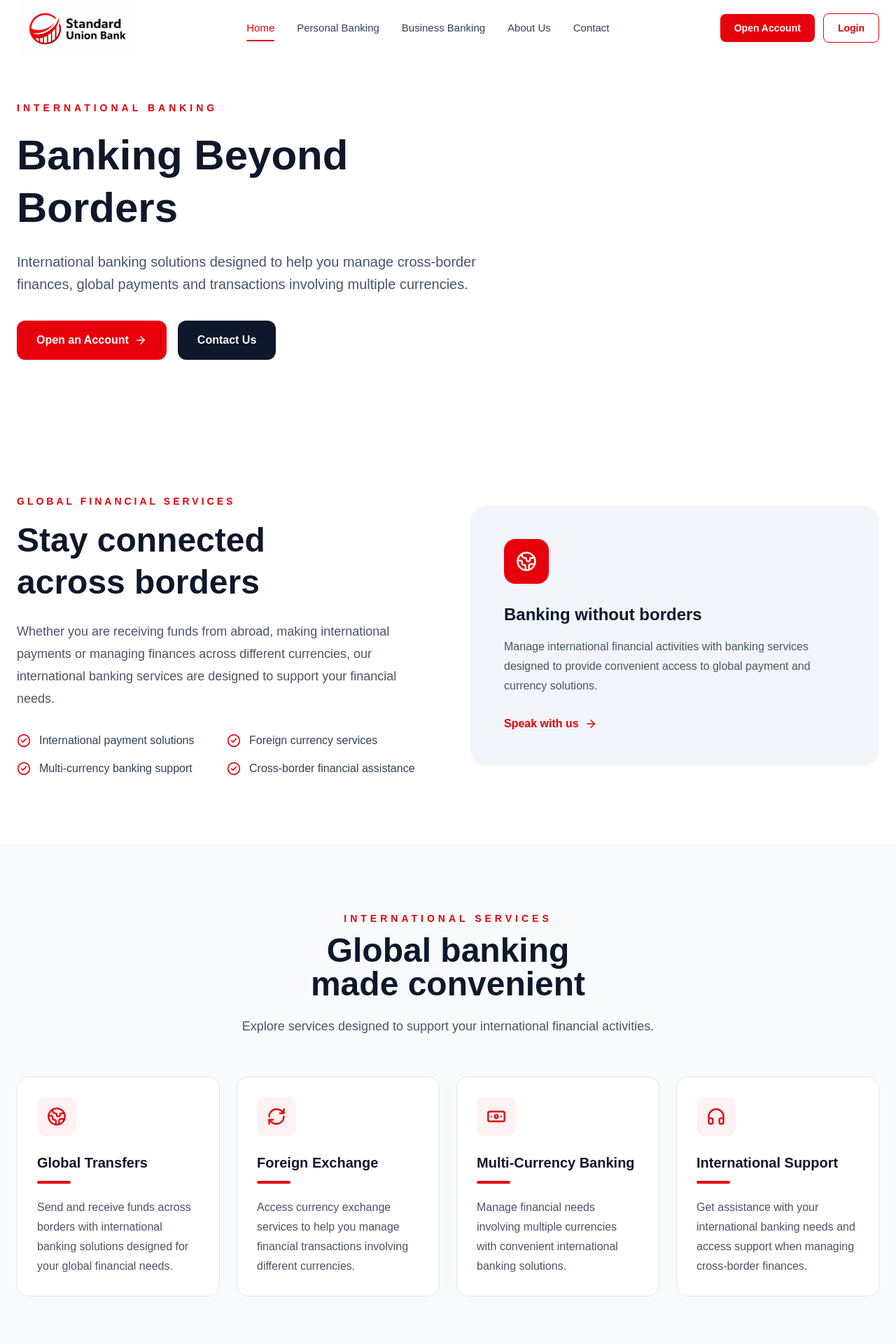
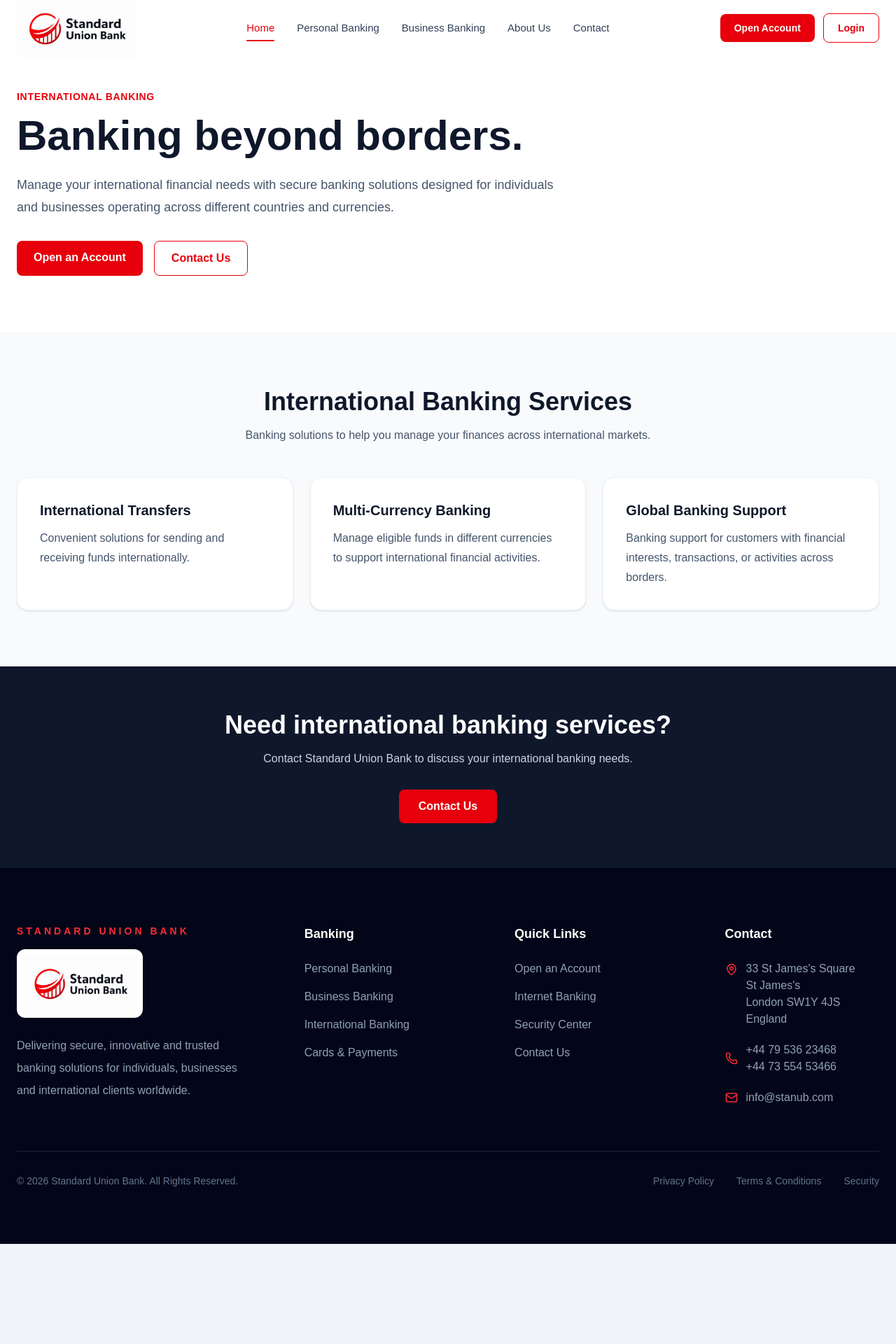
Before and after one commit to NetfacilitiesLtd/standard-union-bank, a Next.js app: page /international in a window 1280 px wide. Shown: the top 1920 px of the page at 70% size. After the commit the page ends 1777 px from the top, so only its background shows below. Built offline with nearby package versions, Linux system fonts and the light colour scheme.

Commit message:
Update international banking page

```diff
--- a/app/international/page.tsx
+++ b/app/international/page.tsx
@@ -1,86 +1,41 @@
 import Link from "next/link";
-import {
-  Globe2,
-  ArrowRight,
-  CheckCircle2,
-  Banknote,
-  RefreshCw,
-  Headphones,
-} from "lucide-react";
 import Navbar from "@/components/Navbar";
 import Footer from "@/components/Footer";
 
-const services = [
-  {
-    title: "Global Transfers",
-    description:
-      "Send and receive funds across borders with international banking solutions designed for your global financial needs.",
-    icon: Globe2,
-  },
-  {
-    title: "Foreign Exchange",
-    description:
-      "Access currency exchange services to help you manage financial transactions involving different currencies.",
-    icon: RefreshCw,
-  },
-  {
-    title: "Multi-Currency Banking",
-    description:
-      "Manage financial needs involving multiple currencies with convenient international banking solutions.",
-    icon: Banknote,
-  },
-  {
-    title: "International Support",
-    description:
-      "Get assistance with your international banking needs and access support when managing cross-border finances.",
-    icon: Headphones,
-  },
-];
-
-const benefits = [
-  "International payment solutions",
-  "Foreign currency services",
-  "Multi-currency banking support",
-  "Cross-border financial assistance",
-];
-
 export default function InternationalBankingPage() {
   return (
-    <main className="bg-white">
+    <main className="min-h-screen bg-slate-50">
       <Navbar />
 
       {/* Hero */}
-      <section className="relative overflow-hidden bg-white pt-36 pb-24">
-        <div className="relative max-w-7xl mx-auto px-6">
+      <section className="bg-white pt-32 pb-20">
+        <div className="max-w-7xl mx-auto px-6">
           <div className="max-w-3xl">
-            <p className="uppercase tracking-[5px] text-red-600 text-sm font-semibold">
+            <p className="text-sm font-semibold uppercase tracking-wider text-red-600">
               International Banking
             </p>
 
-            <h1 className="mt-5 text-5xl md:text-6xl font-bold text-slate-900 leading-tight">
-              Banking Beyond
-              <br />
-              Borders
+            <h1 className="mt-4 text-4xl md:text-6xl font-bold text-slate-900">
+              Banking beyond borders.
             </h1>
 
-            <p className="mt-6 text-lg md:text-xl text-slate-600 leading-8 max-w-2xl">
-              International banking solutions designed to help you manage
-              cross-border finances, global payments and transactions involving
-              multiple currencies.
+            <p className="mt-6 text-lg leading-8 text-slate-600">
+              Manage your international financial needs with secure banking
+              solutions designed for individuals and businesses operating
+              across different countries and currencies.
             </p>
 
-            <div className="mt-9 flex flex-col sm:flex-row gap-4">
+            <div className="mt-8 flex flex-wrap gap-4">
               <Link
                 href="/apply"
-                className="inline-flex items-center justify-center gap-2 rounded-xl bg-red-600 px-7 py-4 font-semibold text-white transition hover:bg-red-700"
+                className="rounded-lg bg-red-600 px-6 py-3 font-semibold text-white transition hover:bg-red-700"
               >
                 Open an Account
-                <ArrowRight size={18} />
               </Link>
 
               <Link
                 href="/contact"
-                className="inline-flex items-center justify-center gap-2 rounded-xl bg-slate-900 px-7 py-4 font-semibold text-white transition hover:bg-slate-800"
+                className="rounded-lg border border-red-600 px-6 py-3 font-semibold text-red-600 transition hover:bg-red-600 hover:text-white"
               >
                 Contact Us
               </Link>
@@ -89,141 +44,75 @@
         </div>
       </section>
 
-      {/* Introduction */}
-      <section className="py-24">
+      {/* Services */}
+      <section className="py-20">
         <div className="max-w-7xl mx-auto px-6">
-          <div className="grid lg:grid-cols-2 gap-16 items-center">
-            <div>
-              <p className="uppercase tracking-[4px] text-red-600 text-sm font-semibold">
-                Global Financial Services
-              </p>
-
-              <h2 className="mt-4 text-4xl md:text-5xl font-bold text-slate-900 leading-tight">
-                Stay connected
-                <br />
-                across borders
+          <div className="text-center max-w-2xl mx-auto">
+            <h2 className="text-3xl md:text-4xl font-bold text-slate-900">
+              International Banking Services
             </h2>
 
-              <p className="mt-6 text-lg text-gray-600 leading-8">
-                Whether you are receiving funds from abroad, making
-                international payments or managing finances across different
-                currencies, our international banking services are designed to
-                support your financial needs.
+            <p className="mt-4 text-slate-600">
+              Banking solutions to help you manage your finances across
+              international markets.
             </p>
-
-              <div className="mt-8 grid sm:grid-cols-2 gap-4">
-                {benefits.map((benefit) => (
-                  <div
-                    key={benefit}
-                    className="flex items-center gap-3 text-slate-700"
-                  >
-                    <CheckCircle2
-                      size={20}
-                      className="text-red-600 flex-shrink-0"
-                    />
-                    <span>{benefit}</span>
-                  </div>
-                ))}
-              </div>
           </div>
 
-            <div className="rounded-3xl bg-slate-100 p-10 md:p-12">
-              <div className="w-16 h-16 rounded-2xl bg-red-600 flex items-center justify-center">
-                <Globe2 size={30} className="text-white" />
+          <div className="mt-12 grid gap-6 md:grid-cols-3">
+            <div className="rounded-2xl bg-white p-8 shadow-sm border border-slate-100">
+              <h3 className="text-xl font-semibold text-slate-900">
+                International Transfers
+              </h3>
+
+              <p className="mt-3 text-slate-600 leading-7">
+                Convenient solutions for sending and receiving funds
+                internationally.
+              </p>
             </div>
 
-              <h3 className="mt-7 text-2xl font-bold text-slate-900">
-                Banking without borders
+            <div className="rounded-2xl bg-white p-8 shadow-sm border border-slate-100">
+              <h3 className="text-xl font-semibold text-slate-900">
+                Multi-Currency Banking
               </h3>
 
-              <p className="mt-4 text-gray-600 leading-7">
-                Manage international financial activities with banking
-                services designed to provide convenient access to global
-                payment and currency solutions.
+              <p className="mt-3 text-slate-600 leading-7">
+                Manage eligible funds in different currencies to support
+                international financial activities.
               </p>
+            </div>
 
-              <Link
-                href="/contact"
-                className="inline-flex items-center gap-2 mt-7 font-semibold text-red-600 hover:gap-3 transition-all"
-              >
-                Speak with us
-                <ArrowRight size={18} />
-              </Link>
+            <div className="rounded-2xl bg-white p-8 shadow-sm border border-slate-100">
+              <h3 className="text-xl font-semibold text-slate-900">
+                Global Banking Support
+              </h3>
+
+              <p className="mt-3 text-slate-600 leading-7">
+                Banking support for customers with financial interests,
+                transactions, or activities across borders.
+              </p>
             </div>
           </div>
         </div>
       </section>
 
-      {/* Services */}
-      <section className="bg-slate-50 py-24">
-        <div className="max-w-7xl mx-auto px-6">
-          <div className="text-center max-w-3xl mx-auto">
-            <p className="uppercase tracking-[5px] text-red-600 text-sm font-semibold">
-              International Services
-            </p>
-
-            <h2 className="mt-3 text-4xl md:text-5xl font-bold text-slate-900">
-              Global banking
-              <br />
-              made convenient
+      {/* CTA */}
+      <section className="bg-slate-900 py-16">
+        <div className="max-w-4xl mx-auto px-6 text-center">
+          <h2 className="text-3xl md:text-4xl font-bold text-white">
+            Need international banking services?
           </h2>
 
-            <p className="mt-5 text-lg text-gray-600 leading-8">
-              Explore services designed to support your international financial
-              activities.
-            </p>
-          </div>
-
-          <div className="grid grid-cols-1 md:grid-cols-2 lg:grid-cols-4 gap-6 mt-14">
-            {services.map((service) => {
-              const Icon = service.icon;
-
-              return (
-                <div
-                  key={service.title}
-                  className="bg-white border border-gray-200 rounded-2xl p-7 hover:-translate-y-1 hover:border-red-600 hover:shadow-xl transition-all duration-300"
-                >
-                  <div className="w-14 h-14 rounded-xl bg-red-50 flex items-center justify-center">
-                    <Icon size={28} className="text-red-600" />
-                  </div>
-
-                  <h3 className="mt-6 text-xl font-bold text-slate-900">
-                    {service.title}
-                  </h3>
-
-                  <div className="w-12 h-1 bg-red-600 rounded-full mt-3" />
-
-                  <p className="mt-5 text-gray-600 leading-7">
-                    {service.description}
-                  </p>
-                </div>
-              );
-            })}
-          </div>
-        </div>
-      </section>
-
-      {/* CTA */}
-      <section className="py-24">
-        <div className="max-w-5xl mx-auto px-6">
-          <div className="rounded-3xl bg-red-600 px-8 py-14 md:px-14 text-center">
-            <h2 className="text-3xl md:text-4xl font-bold text-white">
-              Take your banking global
-            </h2>
-
-            <p className="mt-4 text-red-100 text-lg leading-7 max-w-2xl mx-auto">
-              Explore international banking solutions designed to support your
-              cross-border financial needs.
+          <p className="mt-4 text-slate-300">
+            Contact Standard Union Bank to discuss your international
+            banking needs.
           </p>
 
           <Link
             href="/contact"
-              className="inline-flex items-center gap-2 mt-8 rounded-xl bg-white px-7 py-4 font-semibold text-red-600 transition hover:bg-slate-100"
+            className="inline-block mt-8 rounded-lg bg-red-600 px-7 py-3 font-semibold text-white transition hover:bg-red-700"
           >
             Contact Us
-              <ArrowRight size={18} />
           </Link>
-          </div>
         </div>
       </section>
 
```
Lines whose indentation alone changed are shown as unchanged.
